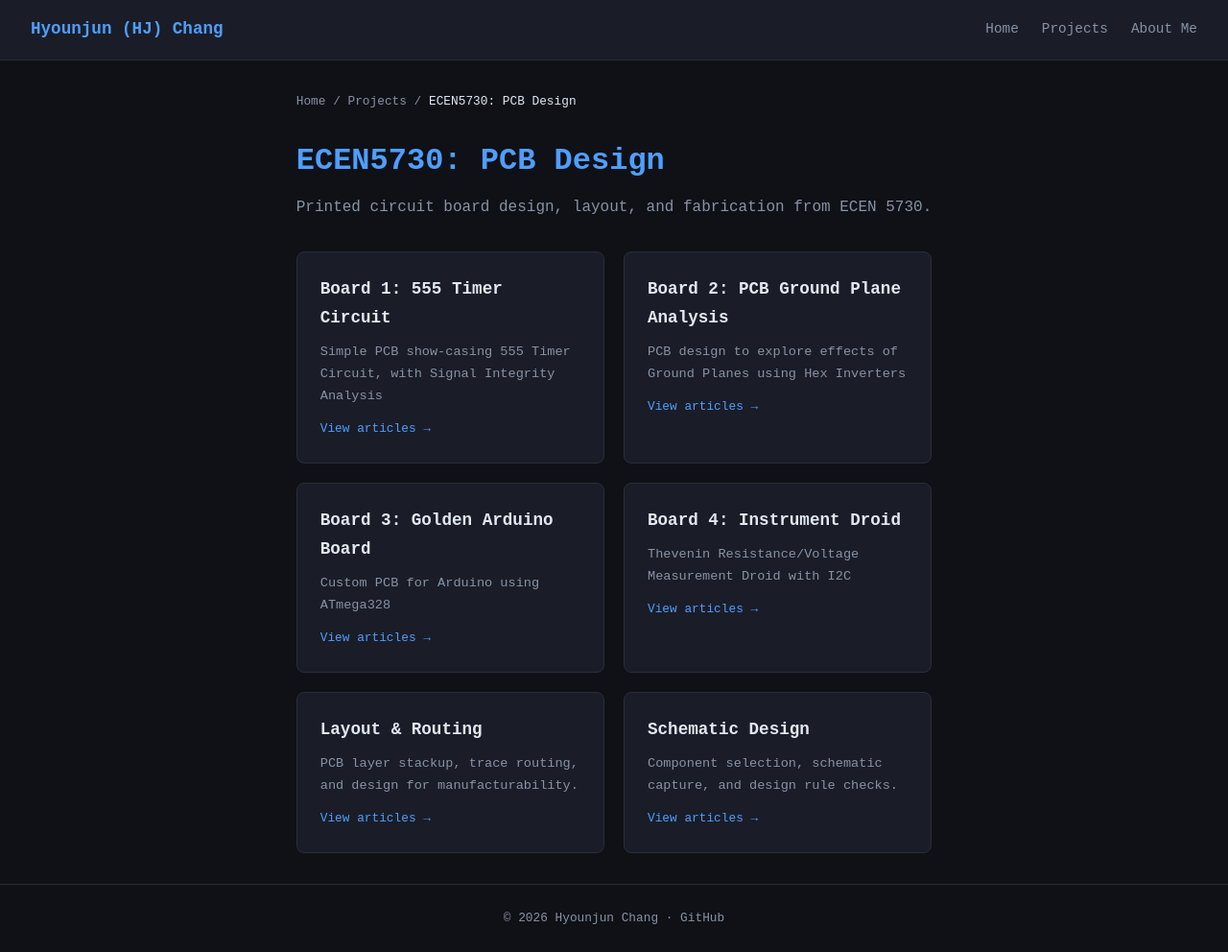
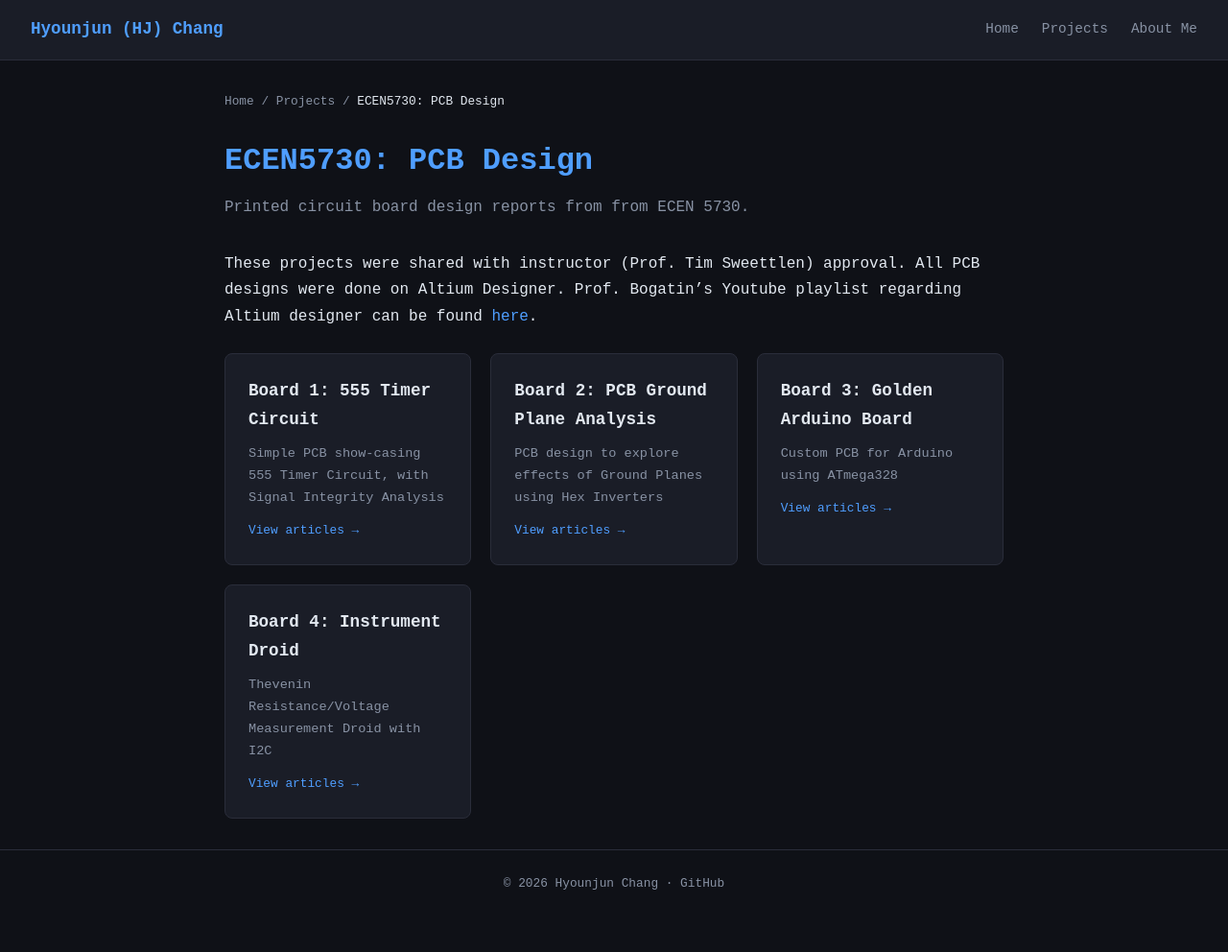
Before and after one commit to hyounjunchang/hyounjunchang.github.io, a Jekyll site: the page built from _projects/ecen5730-pcb.md, in a window 1280 px wide. Shown: the whole page at 96% size. Built offline with Jekyll 4.4.1, drawn with Linux system fonts in a browser that asks for light colours; after the commit the page ends 955 px from its top, so only the background shows below that.

Commit message:
Update topic.html and update ECEN5730 pages

```diff
--- a/_layouts/topic.html
+++ b/_layouts/topic.html
@@ -12,6 +12,8 @@ layout: default
   <p class="topic-desc">{{ page.description }}</p>
 </div>
 
+{{ content }}
+
 <div class="subtopic-grid">
   {% assign subtopics = site.projects | where: "layout", "subtopic" | where: "topic", page.slug %}
   {% for subtopic in subtopics %}
--- a/_projects/ecen5730-pcb.md
+++ b/_projects/ecen5730-pcb.md
@@ -2,5 +2,7 @@
 layout: topic
 title: "ECEN5730: PCB Design"
 slug: ecen5730-pcb
-description: "Printed circuit board design, layout, and fabrication from ECEN 5730."
+description: "Printed circuit board design reports from from ECEN 5730."
 ---
+
+These projects were shared with instructor (Prof. Tim Sweettlen) approval. All PCB designs were done on Altium Designer. Prof. Bogatin's Youtube playlist regarding Altium designer can be found [here](https://www.youtube.com/channel/UCNb5R0BXy-6Umqy6nQhtOJw/playlists).
--- a/_projects/ecen5730-pcb/layout-and-routing.md
+++ /dev/null
@@ -1,10 +0,0 @@
----
-layout: subtopic
-title: Layout & Routing
-slug: layout-and-routing
-topic: ecen5730-pcb
-topic_title: "ECEN5730: PCB Design"
-description: "PCB layer stackup, trace routing, and design for manufacturability."
----
-
-This section covers board layout including layer stackup decisions, trace width/clearance rules, ground planes, and preparing Gerber files for fabrication.
--- a/_projects/ecen5730-pcb/schematic-design.md
+++ /dev/null
@@ -1,10 +0,0 @@
----
-layout: subtopic
-title: Schematic Design
-slug: schematic-design
-topic: ecen5730-pcb
-topic_title: "ECEN5730: PCB Design"
-description: "Component selection, schematic capture, and design rule checks."
----
-
-This section covers schematic design workflows including component selection, net labeling, and running ERC before moving to layout.
```
Also changed, not shown: _projects/ecen5730-pcb/board3_golden_arduino.md (+1 -1 lines), index.md (+2 -0 lines).
